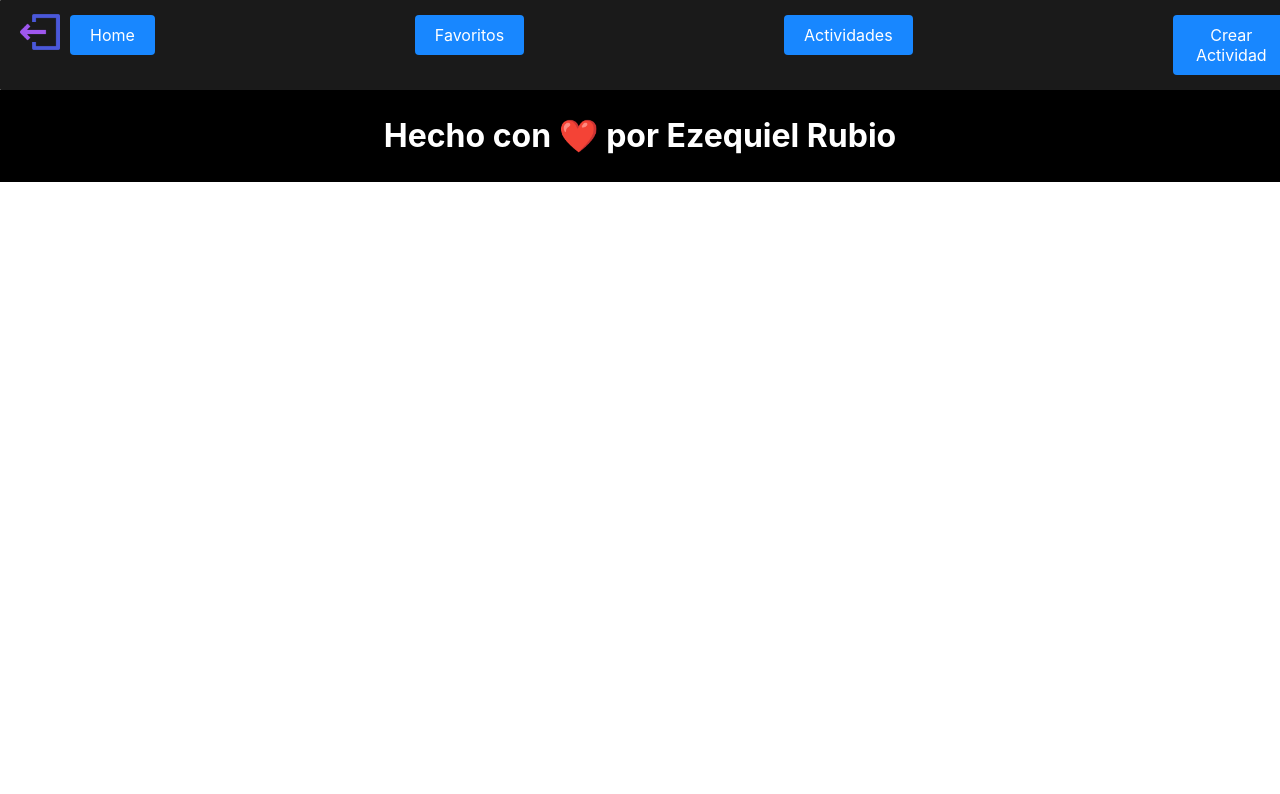
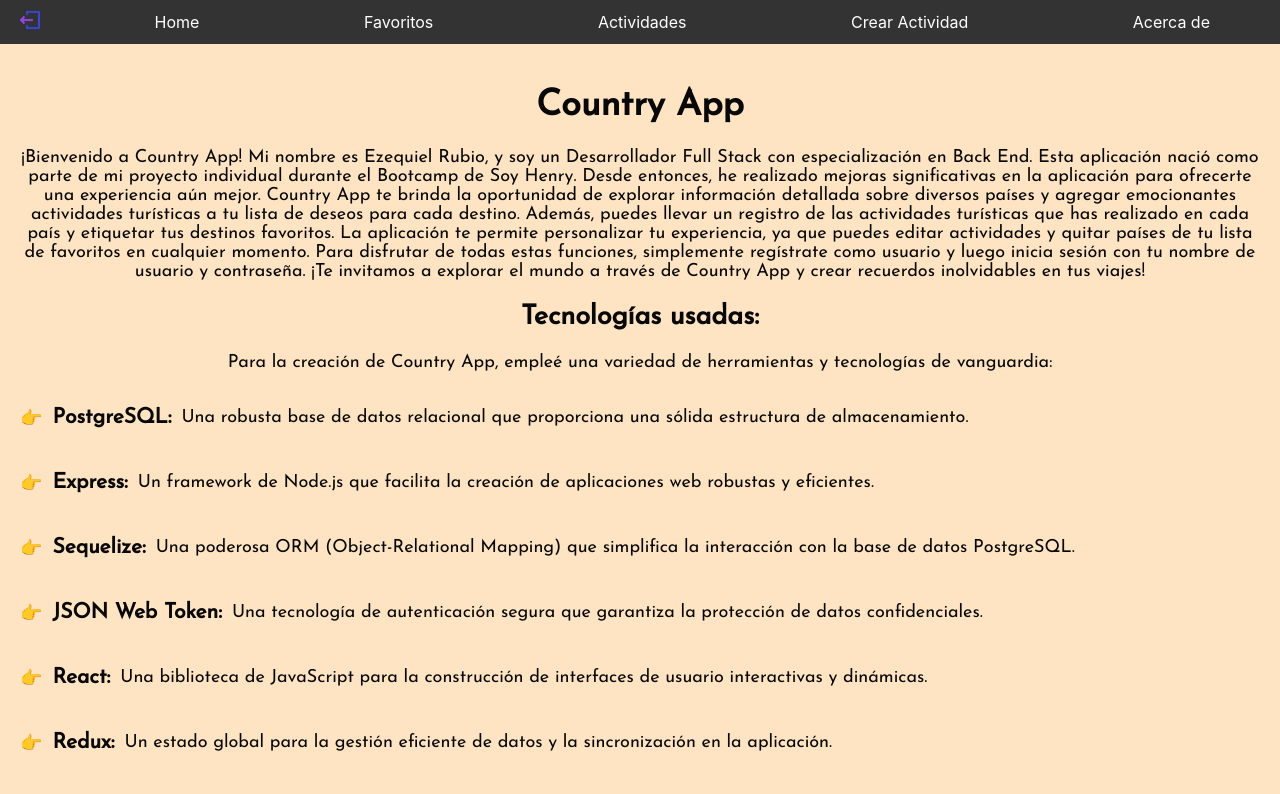
Before and after one commit to erubio07/PI-Countries-main, a React (Create React App) app in the folder client/countries/: page /about in a window 1280 px wide. Shown: the top 794 px of the page. Built offline with nearby package versions, Linux system fonts and the light colour scheme; sample sign-in values are in the browser's storage.

Commit message:
about y mejorados los estilos de la navbar

```diff
--- a/client/countries/src/App.js
+++ b/client/countries/src/App.js
@@ -12,6 +12,7 @@ import { AuthProvider } from "./AuthProvider/AuthProvider";
 import { ProtectedRoute } from "./Components/ProtectedRoutes/ProtectedRoutes";
 import Footer from "./Components/Footer/Footer";
 import Favorites from "./Views/Favorites/Favorites";
+import About from "./Views/About/About";
 
 function App() {
   const location = useLocation();
@@ -26,6 +27,7 @@ function App() {
           <Route exact path="/" element={<Landing />} />
           <Route path="/signup" element={<SignUp />} />
           <Route path="/favorites" element={<Favorites />} />
+          <Route path="/about" element={<About />} />
           <Route path="/home" element={<ProtectedRoute element={<Home />} />} />
           <Route
             path="/countries/:id"
--- a/client/countries/src/Components/Navbar/Navbar.jsx
+++ b/client/countries/src/Components/Navbar/Navbar.jsx
@@ -43,6 +43,9 @@ function Navbar() {
       <NavLink className={styles.link} to="/activity">
         Crear Actividad
       </NavLink>
+      <NavLink className={styles.link} to="/about">
+        Acerca de
+      </NavLink>
     </div>
   );
 }
--- a/client/countries/src/Components/Navbar/Navbar.module.css
+++ b/client/countries/src/Components/Navbar/Navbar.module.css
@@ -1,74 +1,39 @@
 .container {
-    position: relative;
-    overflow: hidden;
-    top: 0;
-    left: 0;
-    width: 100%;
   display: flex;
-    /* justify-content: space-around; */
-    align-items: flex-start;
-    /* max-width: 1346px; */
-    margin: 0 auto;
-    background-color: #020202;
-    padding: 10px;
-    border-radius: 1px;
-    opacity: 90%;
-
+  justify-content: space-between;
+  align-items: center;
+  background-color: #333;
+  padding: 10px 20px; /* Ajusta el espaciado según tus necesidades */
 }
 
 .link {
-    margin-top: 5px;
-  margin-bottom: 5px;
-  margin-left: 260px;
-  position: relative;
-  z-index: 100;
-    color: #333;
+  color: #fff;
   text-decoration: none;
-    transition: color 0.3s ease-in-out;
-    background-color: #007bff;
-    padding: 10px 20px;
-    border-radius: 4px;
-    color: #fff;
+  margin: 0 50px; /* Ajusta el espaciado entre los enlaces */
+  transition: color 0.3s ease;
+
+  &:hover {
+    color: #00bcd4;
   }
-
-  .link:hover {
-    background-color: #0056b3;
 }
 
 .globeContainer {
-    position: relative;
-    margin-left: -200px;
-    margin-top: -10px;
+  cursor: pointer;
 }
 
 .globe {
-    margin-left: 190px;
-    width: 40px;
-    height: 40px;
-    position: absolute;
-    top: 12px;
-    left: 20px;
-    cursor: pointer;
+  width: 20px;
+  height: 20px;
 }
 
-  .globe:hover{
-    transform: scale(1.05);
-    cursor: pointer;
-  }
-
-  /* Estilos para dispositivos móviles  */
+/* Media query para pantallas más pequeñas (por ejemplo, dispositivos móviles) */
 @media (max-width: 768px) {
   .container {
     flex-direction: column;
-      align-items: center;
-      padding: 0;
+    align-items: flex-start;
   }
 
   .link {
-      margin: 5px 0;
-      padding: 10px;
-      text-align: center;
+    margin: 10px 0; /* Espaciado entre los enlaces en dispositivos móviles */
   }
-
-
 }
--- /dev/null
+++ b/client/countries/src/Views/About/About.jsx
@@ -0,0 +1,114 @@
+import React from "react";
+import styles from "./About.module.css";
+
+function About() {
+  const userId = localStorage.getItem("userId");
+
+  return (
+    <div className={styles.container}>
+      {userId ? (
+        <div>
+          <h1>Country App</h1>
+          <p>
+            ¡Bienvenido a Country App! Mi nombre es Ezequiel Rubio, y soy un
+            Desarrollador Full Stack con especialización en Back End. Esta
+            aplicación nació como parte de mi proyecto individual durante el
+            Bootcamp de Soy Henry. Desde entonces, he realizado mejoras
+            significativas en la aplicación para ofrecerte una experiencia aún
+            mejor. Country App te brinda la oportunidad de explorar información
+            detallada sobre diversos países y agregar emocionantes actividades
+            turísticas a tu lista de deseos para cada destino. Además, puedes
+            llevar un registro de las actividades turísticas que has realizado
+            en cada país y etiquetar tus destinos favoritos. La aplicación te
+            permite personalizar tu experiencia, ya que puedes editar
+            actividades y quitar países de tu lista de favoritos en cualquier
+            momento. Para disfrutar de todas estas funciones, simplemente
+            regístrate como usuario y luego inicia sesión con tu nombre de
+            usuario y contraseña. ¡Te invitamos a explorar el mundo a través de
+            Country App y crear recuerdos inolvidables en tus viajes!
+          </p>
+          <h2>Tecnologías usadas:</h2>
+          <p>
+            Para la creación de Country App, empleé una variedad de herramientas
+            y tecnologías de vanguardia:
+          </p>
+          <div className={styles.technologiesList}>
+            <div className={styles.technologyItem}>
+              <span>👉</span>
+              <h3>PostgreSQL:</h3>
+              <p>
+                Una robusta base de datos relacional que proporciona una sólida
+                estructura de almacenamiento.
+              </p>
+            </div>
+            <div className={styles.technologyItem}>
+              <span>👉</span>
+              <h3>Express:</h3>
+              <p>
+                Un framework de Node.js que facilita la creación de aplicaciones
+                web robustas y eficientes.
+              </p>
+            </div>
+            <div className={styles.technologyItem}>
+              <span>👉</span>
+              <h3>Sequelize:</h3>
+              <p>
+                Una poderosa ORM (Object-Relational Mapping) que simplifica la
+                interacción con la base de datos PostgreSQL.
+              </p>
+            </div>
+            <div className={styles.technologyItem}>
+              <span>👉</span>
+              <h3>JSON Web Token:</h3>
+              <p>
+                Una tecnología de autenticación segura que garantiza la
+                protección de datos confidenciales.
+              </p>
+            </div>
+            <div className={styles.technologyItem}>
+              <span>👉</span>
+              <h3>React:</h3>
+              <p>
+                Una biblioteca de JavaScript para la construcción de interfaces
+                de usuario interactivas y dinámicas.
+              </p>
+            </div>
+            <div className={styles.technologyItem}>
+              <span>👉</span>
+              <h3>Redux:</h3>
+              <p>
+                Un estado global para la gestión eficiente de datos y la
+                sincronización en la aplicación.
+              </p>
+            </div>
+            <div className={styles.technologyItem}>
+              <span>👉</span>
+              <h3>CSS:</h3>
+              <p>
+                Estilización cuidadosa y personalizada para una experiencia de
+                usuario atractiva y consistente.
+              </p>
+            </div>
+            <div className={styles.technologyItem}>
+              <span>👉</span>
+              <h3>Sweet Alert para las Notificaciones:</h3>
+              <p>
+                Integración de Sweet Alert para proporcionar notificaciones
+                intuitivas y elegantes a los usuarios.
+              </p>
+            </div>
+          </div>
+          <p>
+            Estas tecnologías se combinaron de manera sinérgica para brindar una
+            experiencia excepcional en Country App, asegurando un rendimiento
+            confiable y una interfaz atractiva para nuestros usuarios.
+          </p>
+        </div>
+      ) : (
+        (window.location.href = "/")
+      )}
+    </div>
+  );
+}
+
+export default About;
--- /dev/null
+++ b/client/countries/src/Views/About/About.module.css
@@ -0,0 +1,26 @@
+@import url('https://fonts.googleapis.com/css2?family=Josefin+Sans&display=swap');
+
+.container {
+    font-family: 'Josefin Sans', sans-serif;
+    background-color:bisque;
+    color: #080808;
+    padding: 20px;
+    font-size: large;
+  }
+
+  .technologiesList {
+    display: flex;
+    flex-direction: column;
+    gap: 10px;
+    margin-top: 10px;
+  }
+
+  .technologyItem {
+    display: flex;
+    align-items: center;
+    gap: 10px;
+  }
+
+  .technologyItem h3 {
+    margin: 0; /* Elimina el margen del título h3 */
+  }
--- a/client/countries/src/Views/Favorites/Favorites.jsx
+++ b/client/countries/src/Views/Favorites/Favorites.jsx
@@ -71,9 +71,7 @@ function Favorites() {
           )}
         </div>
       ) : (
-        <p>
-          No posees derechos para ver esta sección. Por favor, inicia sesión.
-        </p>
+        (window.location.href = "/")
       )}
     </div>
   );
```
Lines whose indentation alone changed are shown as unchanged.
